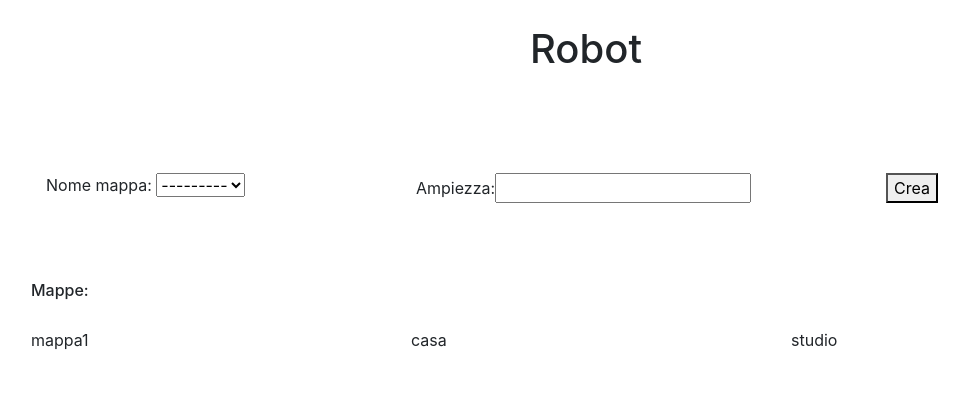
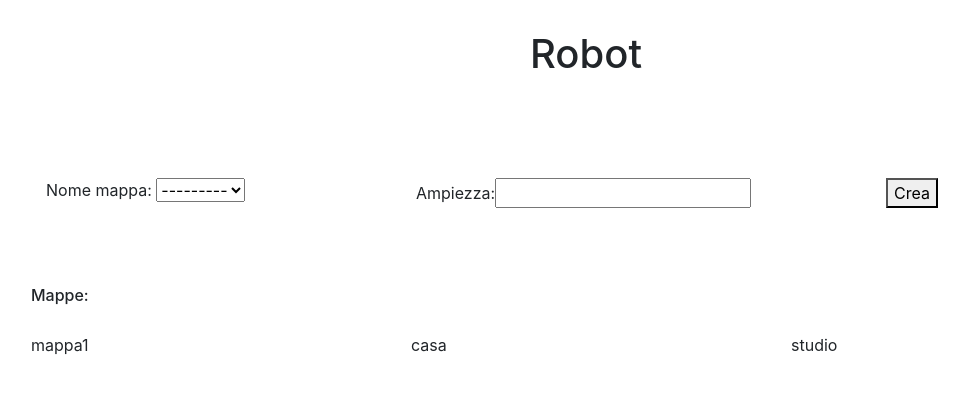
Before and after one commit to Ro0t-set/Roobot-2d, a Django app: page / in a window 1280 px wide. Shown: the top 394 px of the page, without its empty margins (54-1023 px from the left). Run offline with Django 3.2, Linux system fonts and the light colour scheme; data comes from the database, SQL or seed files in the repository; some libraries are stand-ins or nearby versions.

Commit message:
Added grafici.css file

```diff
--- /dev/null
+++ b/robotica/app/static/grafici.css
@@ -0,0 +1,21 @@
+h6 {
+  margin-top: 60px;
+
+}
+
+.listaMappe {
+  margin-top: 20px;
+}
+
+.bottone {
+  margin-left: 100px;
+}
+
+.formPrincipale {
+  margin-top: 100px;
+}
+
+.pageTitle {
+  text-align: center;
+  margin-top: 30px;
+}
--- a/robotica/app/templates/grafici.html
+++ b/robotica/app/templates/grafici.html
@@ -9,7 +9,7 @@
     <meta name="viewport" content="width=device-width, initial-scale=1, shrink-to-fit=no">
 
             <link rel="stylesheet" href="{% static 'bootstrap-4.0.0-dist/css/bootstrap.css' %}">
-            <link rel="stylesheet" type="text/css" href="templates/grafici.css">
+            <link rel="stylesheet" href="{% static 'grafici.css' %}">
 
   </head>
 
@@ -17,7 +17,7 @@
 
     {% block content %}
     <div>
-        <h1 style="text-align:center;margin-top:25px" class=>Robot</h1>
+        <h1 class="pageTitle">Robot</h1>
     </div>
 
     <div class="container">
@@ -25,7 +25,7 @@
       <div class="col-sm">
 
         <form method="POST" class="post-form">{% csrf_token %}
-          <div class="row" style="margin-top:100px;">
+          <div class="row formPrincipale">
             <div class="col">
 
               {{ form.as_p }}
@@ -40,7 +40,7 @@
             <br>
             <div class="col">
 
-              <button type="submit" class="post-form" style="margin-left:100px">Crea</button>
+              <button type="submit" class="post-form bottone">Crea</button>
 
             </div>
 
@@ -50,11 +50,11 @@
           {% endblock %}
       </div>
 
-      <h6 style="margin-top:60px;">Mappe:</h6>
+      <h6>Mappe:</h6>
 
       <div class="row">
           {%for listaMappe in listaMappe%}
-          <div class="col" style="margin-top: 20px;">
+          <div class="col listaMappe">
             <p>{{listaMappe}}</p>
           </div>
         <br>
```
Also changed, not shown: robotica/app/templates/grafici.css (deleted).
